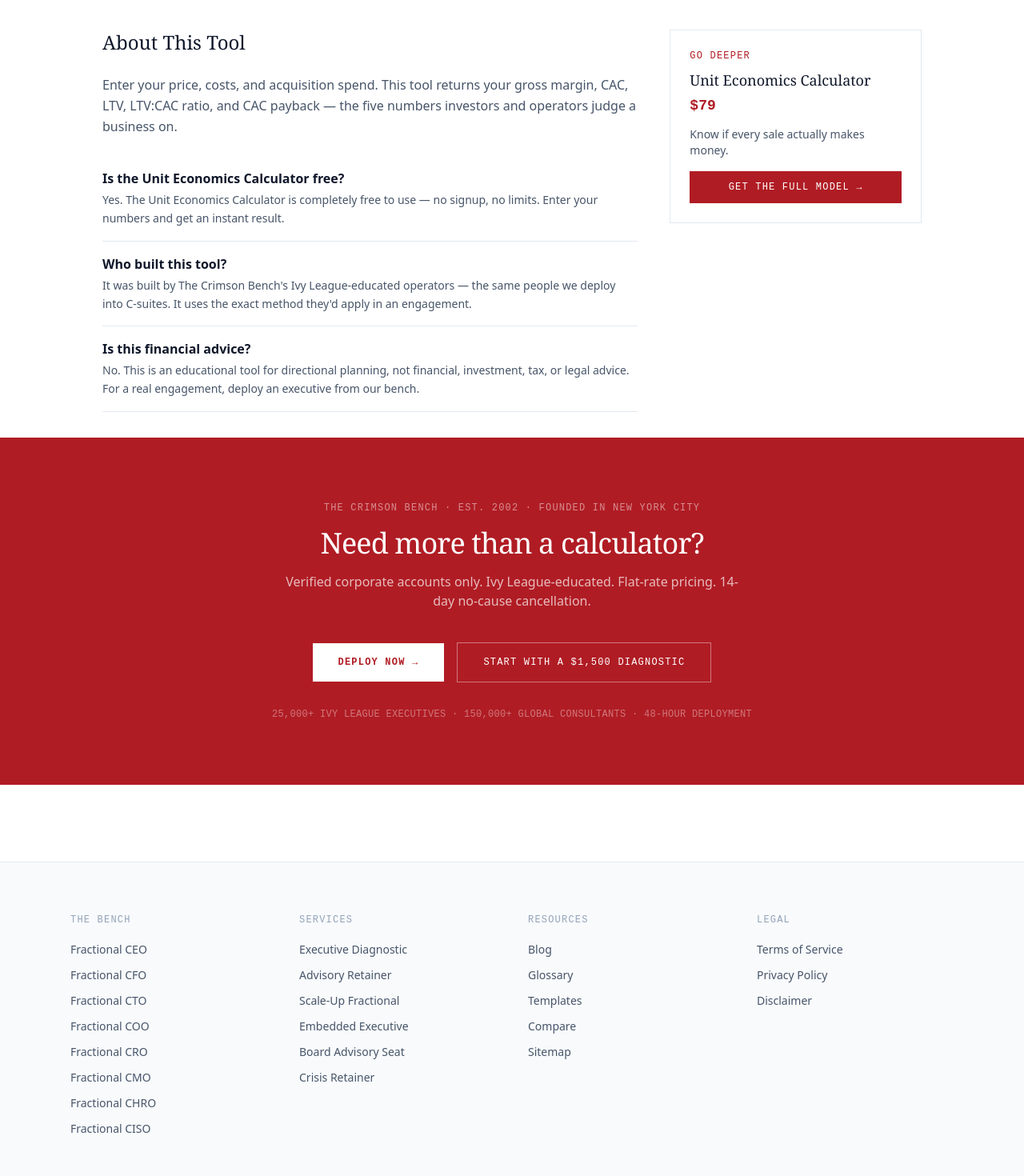
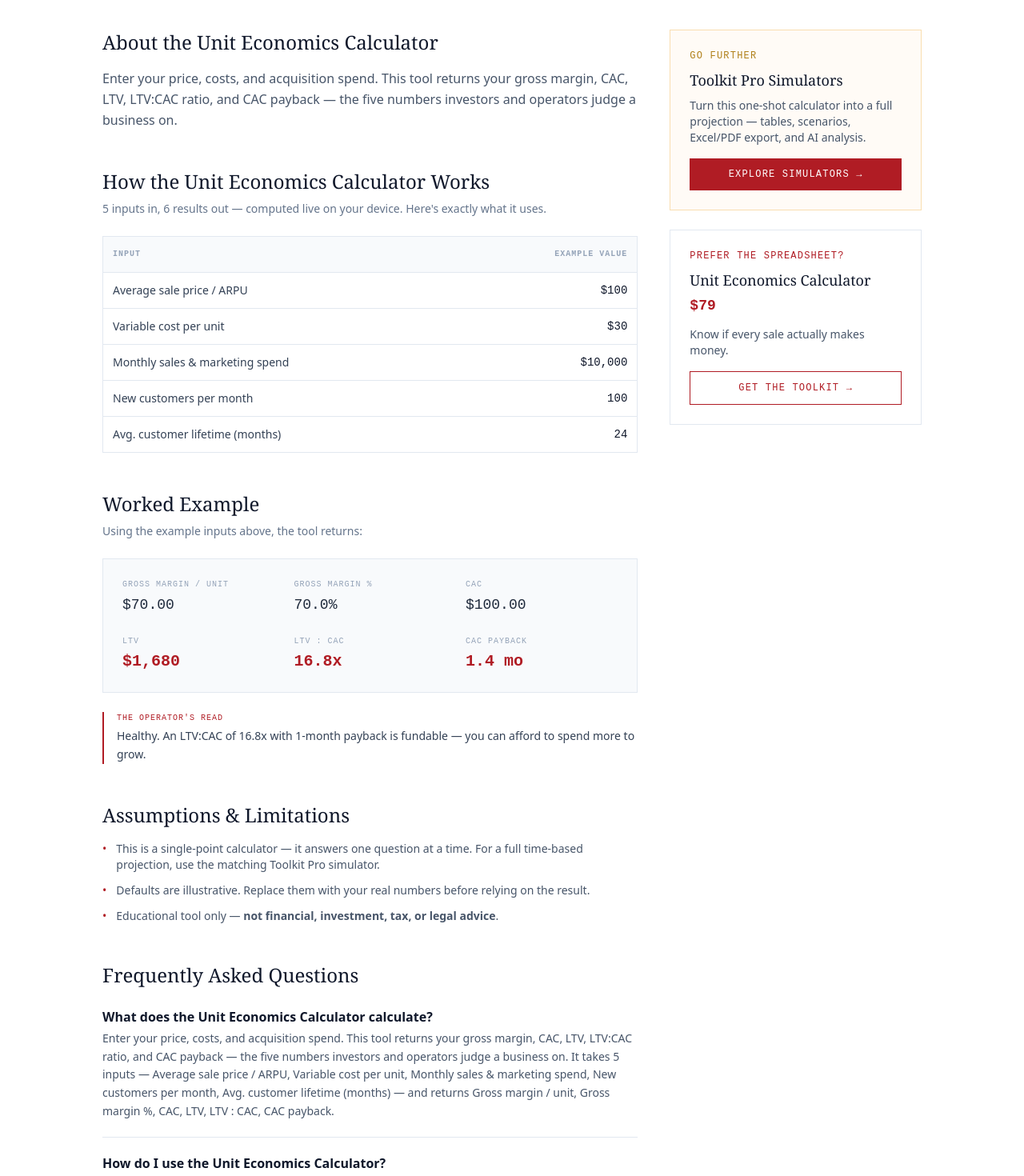
Before and after one commit to CRIMSON-BENCH/crimson-bench, a Next.js app: page /tools/unit-economics in a window 1280 px wide. Shown: the part 1020-2490 px from the top of the page at 80% size. Built offline with nearby package versions, Linux system fonts and the light colour scheme; no server answers.

Commit message:
Detailed SEO pages for free tools: methodology, live worked example, inputs table, assumptions, richer FAQs, related tools, WebApplication schema

```diff
--- a/src/app/tools/[slug]/page.tsx
+++ b/src/app/tools/[slug]/page.tsx
@@ -1,6 +1,6 @@
 import type { Metadata } from 'next'
 import { notFound } from 'next/navigation'
-import { TOOLS, getToolById } from '@/lib/tools'
+import { TOOLS, getToolById, type OutFormat } from '@/lib/tools'
 import { getDigitalProductById, formatDigitalPrice } from '@/lib/digital-products'
 import ToolRunner from '@/components/ToolRunner'
 import Breadcrumb from '@/components/Breadcrumb'
@@ -17,10 +17,27 @@
   const tool = getToolById(slug)
   if (!tool) return {}
   return {
-    title: `${tool.name} — Free Tool by The Crimson Bench`,
-    description: `${tool.tagline} ${tool.description}`,
+    title: `${tool.name} — Free Online Calculator`,
+    description: `${tool.tagline} ${tool.description} A free, no-signup ${tool.category.toLowerCase()} calculator from The Crimson Bench.`,
     alternates: { canonical: `/tools/${tool.id}` },
+    keywords: [tool.name, `${tool.name} calculator`, tool.name.toLowerCase(), `free ${tool.category} calculator`],
   }
+}
+
+function fmt(value: number, format: OutFormat): string {
+  if (!isFinite(value)) return '—'
+  switch (format) {
+    case 'money': return value.toLocaleString('en-US', { style: 'currency', currency: 'USD', maximumFractionDigits: value >= 1000 ? 0 : 2 })
+    case 'percent': return `${(value * 100).toFixed(1)}%`
+    case 'x': return `${value.toFixed(1)}x`
+    case 'months': return `${value.toFixed(1)} mo`
+    case 'years': return `${value.toFixed(1)} yr`
+    default: return value.toLocaleString('en-US', { maximumFractionDigits: 0 })
+  }
+}
+
+function fmtInput(i: { default: number; prefix?: string; suffix?: string }): string {
+  return `${i.prefix ?? ''}${i.default.toLocaleString('en-US')}${i.suffix ?? ''}`
 }
 
 export default async function ToolPage({ params }: { params: Promise<{ slug: string }> }) {
@@ -30,15 +47,36 @@
 
   const product = tool.sells ? getDigitalProductById(tool.sells) : null
 
+  // Worked example from the tool's own defaults (build-time, deterministic).
+  const defaults = Object.fromEntries(tool.inputs.map(i => [i.key, i.default])) as Record<string, number>
+  const outputs = tool.compute(defaults)
+  const insight = tool.insight(defaults, outputs)
+
+  const related = TOOLS.filter(t => t.category === tool.category && t.id !== tool.id).slice(0, 6)
+  const inputNames = tool.inputs.map(i => i.label)
+  const outputNames = tool.outputs.map(o => o.label)
+
   const faqs = [
-    { q: `Is the ${tool.name} free?`, a: `Yes. The ${tool.name} is completely free to use — no signup, no limits. Enter your numbers and get an instant result.` },
-    { q: `Who built this tool?`, a: `It was built by The Crimson Bench's Ivy League-educated operators — the same people we deploy into C-suites. It uses the exact method they'd apply in an engagement.` },
-    { q: `Is this financial advice?`, a: `No. This is an educational tool for directional planning, not financial, investment, tax, or legal advice. For a real engagement, deploy an executive from our bench.` },
+    { q: `What does the ${tool.name} calculate?`, a: `${tool.description} It takes ${tool.inputs.length} inputs — ${inputNames.join(', ')} — and returns ${outputNames.join(', ')}.` },
+    { q: `How do I use the ${tool.name}?`, a: `Enter your figures in the fields above and the result updates instantly. No signup, no limits, and nothing leaves your browser — the math runs on your device.` },
+    { q: `Is the ${tool.name} free?`, a: `Yes, completely free. For the full time-based simulation — projection tables, scenarios, Excel/PDF export, and AI analysis — see the matching Toolkit Pro simulator.` },
+    { q: `Who built this tool?`, a: `The Crimson Bench's Ivy League-educated operators — the same people we deploy into C-suites. It uses the exact method they'd apply in an engagement.` },
+    { q: `Is this financial advice?`, a: `No. The ${tool.name} is an educational tool for directional planning — not financial, investment, tax, or legal advice.` },
   ]
 
   return (
     <>
       <JsonLd data={faqSchema(faqs)} />
+      <JsonLd data={{
+        '@context': 'https://schema.org',
+        '@type': 'WebApplication',
+        name: tool.name,
+        applicationCategory: 'BusinessApplication',
+        operatingSystem: 'Web',
+        description: tool.description,
+        offers: { '@type': 'Offer', price: '0', priceCurrency: 'USD' },
+        publisher: { '@type': 'Organization', name: 'The Crimson Bench' },
+      }} />
       <JsonLd data={breadcrumbSchema([
         { name: 'Home', url: 'https://www.crimsonbench.com/' },
         { name: 'Tools', url: 'https://www.crimsonbench.com/tools' },
@@ -72,15 +110,80 @@
         </div>
       </section>
 
-      {/* About + upsell */}
+      {/* Detail body */}
       <section className="px-6 pb-8">
         <div className="max-w-5xl mx-auto grid md:grid-cols-3 gap-10">
-          <div className="md:col-span-2 space-y-6">
-            <h2 className="font-serif text-2xl font-normal text-slate-900 dark:text-white">About This Tool</h2>
+          <div className="md:col-span-2 space-y-12">
+            {/* Overview */}
+            <div>
+              <h2 className="font-serif text-2xl font-normal text-slate-900 dark:text-white mb-4">About the {tool.name}</h2>
               <p className="text-slate-600 dark:text-slate-400 leading-relaxed">{tool.description}</p>
-            <div className="space-y-4 pt-4">
+            </div>
+
+            {/* How it works — inputs & outputs */}
+            <div>
+              <h2 className="font-serif text-2xl font-normal text-slate-900 dark:text-white mb-2">How the {tool.name} Works</h2>
+              <p className="text-sm text-slate-500 dark:text-slate-400 mb-6">
+                {tool.inputs.length} inputs in, {tool.outputs.length} results out — computed live on your device. Here&apos;s exactly what it uses.
+              </p>
+              <div className="overflow-x-auto border border-slate-200 dark:border-slate-800">
+                <table className="w-full text-sm">
+                  <thead>
+                    <tr className="bg-slate-50 dark:bg-slate-900">
+                      <th className="text-left font-mono text-[10px] tracking-widest uppercase text-slate-400 p-3">Input</th>
+                      <th className="text-right font-mono text-[10px] tracking-widest uppercase text-slate-400 p-3">Example value</th>
+                    </tr>
+                  </thead>
+                  <tbody>
+                    {tool.inputs.map(i => (
+                      <tr key={i.key} className="border-t border-slate-200 dark:border-slate-800">
+                        <td className="p-3 text-slate-700 dark:text-slate-300">{i.label}</td>
+                        <td className="p-3 text-right font-mono tabular-nums text-slate-900 dark:text-white">{fmtInput(i)}</td>
+                      </tr>
+                    ))}
+                  </tbody>
+                </table>
+              </div>
+            </div>
+
+            {/* Worked example */}
+            <div>
+              <h2 className="font-serif text-2xl font-normal text-slate-900 dark:text-white mb-2">Worked Example</h2>
+              <p className="text-sm text-slate-500 dark:text-slate-400 mb-6">
+                Using the example inputs above, the tool returns:
+              </p>
+              <div className="grid grid-cols-2 md:grid-cols-3 gap-6 mb-6 border border-slate-200 dark:border-slate-800 p-6 bg-slate-50 dark:bg-slate-900">
+                {tool.outputs.map(o => (
+                  <div key={o.key}>
+                    <p className="font-mono text-[10px] tracking-widest uppercase text-slate-400 mb-1">{o.label}</p>
+                    <p className={`font-mono tabular-nums ${o.highlight ? 'text-xl font-bold text-[#B01C24]' : 'text-lg text-slate-800 dark:text-slate-200'}`}>{fmt(outputs[o.key], o.format)}</p>
+                  </div>
+                ))}
+              </div>
+              {insight && (
+                <div className="border-l-2 border-[#B01C24] pl-4">
+                  <p className="font-mono text-[10px] tracking-widest uppercase text-[#B01C24] mb-1">The Operator&apos;s Read</p>
+                  <p className="text-sm text-slate-700 dark:text-slate-300 leading-relaxed">{insight}</p>
+                </div>
+              )}
+            </div>
+
+            {/* Assumptions */}
+            <div>
+              <h2 className="font-serif text-2xl font-normal text-slate-900 dark:text-white mb-4">Assumptions &amp; Limitations</h2>
+              <ul className="space-y-3 text-sm text-slate-600 dark:text-slate-400">
+                <li className="flex gap-3"><span className="text-[#B01C24] flex-shrink-0">•</span><span>This is a single-point calculator — it answers one question at a time. For a full time-based projection, use the matching Toolkit Pro simulator.</span></li>
+                <li className="flex gap-3"><span className="text-[#B01C24] flex-shrink-0">•</span><span>Defaults are illustrative. Replace them with your real numbers before relying on the result.</span></li>
+                <li className="flex gap-3"><span className="text-[#B01C24] flex-shrink-0">•</span><span>Educational tool only — <strong>not financial, investment, tax, or legal advice</strong>.</span></li>
+              </ul>
+            </div>
+
+            {/* FAQ */}
+            <div>
+              <h2 className="font-serif text-2xl font-normal text-slate-900 dark:text-white mb-6">Frequently Asked Questions</h2>
+              <div className="space-y-5">
                 {faqs.map(f => (
-                <div key={f.q} className="border-b border-slate-200 dark:border-slate-800 pb-4">
+                  <div key={f.q} className="border-b border-slate-200 dark:border-slate-800 pb-5">
                     <h3 className="font-semibold text-slate-900 dark:text-white mb-1">{f.q}</h3>
                     <p className="text-slate-600 dark:text-slate-400 text-sm leading-relaxed">{f.a}</p>
                   </div>
@@ -88,17 +191,42 @@
               </div>
             </div>
 
+            {/* Related tools */}
+            {related.length > 0 && (
+              <div>
+                <h2 className="font-serif text-2xl font-normal text-slate-900 dark:text-white mb-2">Related {tool.category} Tools</h2>
+                <p className="text-sm text-slate-500 dark:text-slate-400 mb-6">More free calculators in the same category.</p>
+                <div className="grid grid-cols-1 sm:grid-cols-2 gap-px bg-slate-200 dark:bg-slate-800 border border-slate-200 dark:border-slate-800">
+                  {related.map(r => (
+                    <a key={r.id} href={`/tools/${r.id}`} className="bg-white dark:bg-slate-950 p-4 hover:bg-slate-50 dark:hover:bg-slate-900 transition-colors group">
+                      <p className="text-sm font-semibold text-slate-800 dark:text-slate-200 group-hover:text-[#B01C24] transition-colors">{r.name}</p>
+                      <p className="text-xs text-slate-500 dark:text-slate-400 mt-1 leading-snug">{r.tagline}</p>
+                    </a>
+                  ))}
+                </div>
+              </div>
+            )}
+          </div>
+
+          {/* Sidebar */}
+          <aside className="space-y-6">
+            <div className="border border-[#F0B34A]/40 bg-[#F0B34A]/5 p-6 sticky top-6">
+              <p className="font-mono text-xs tracking-widest uppercase text-[#B0801A] dark:text-[#F0B34A] mb-2">Go Further</p>
+              <h3 className="font-serif text-lg font-normal text-slate-900 dark:text-white mb-2">Toolkit Pro Simulators</h3>
+              <p className="text-sm text-slate-600 dark:text-slate-400 mb-4">Turn this one-shot calculator into a full projection — tables, scenarios, Excel/PDF export, and AI analysis.</p>
+              <a href="/pro-tools" className="btn-crimson w-full text-center block">Explore Simulators →</a>
+            </div>
+
             {product && (
-            <aside>
-              <div className="border border-slate-200 dark:border-slate-800 p-6 sticky top-6">
-                <p className="font-mono text-xs tracking-widest uppercase text-[#B01C24] mb-2">Go Deeper</p>
+              <div className="border border-slate-200 dark:border-slate-800 p-6">
+                <p className="font-mono text-xs tracking-widest uppercase text-[#B01C24] mb-2">Prefer the spreadsheet?</p>
                 <h3 className="font-serif text-lg font-normal text-slate-900 dark:text-white mb-1">{product.name}</h3>
                 <p className="font-mono text-lg text-[#B01C24] font-bold mb-3">{formatDigitalPrice(product)}</p>
                 <p className="text-sm text-slate-600 dark:text-slate-400 mb-4">{product.tagline}</p>
-                <a href={`/digital-products/${product.id}`} className="btn-crimson w-full text-center block">Get the Full Model →</a>
+                <a href={`/digital-products/${product.id}`} className="btn-outline w-full text-center block">Get the Toolkit →</a>
               </div>
+            )}
           </aside>
-          )}
         </div>
       </section>
 
```
Also changed, not shown: 1 other file (tests, documents, lock files or other folders). Lines whose indentation alone changed are shown as unchanged.
